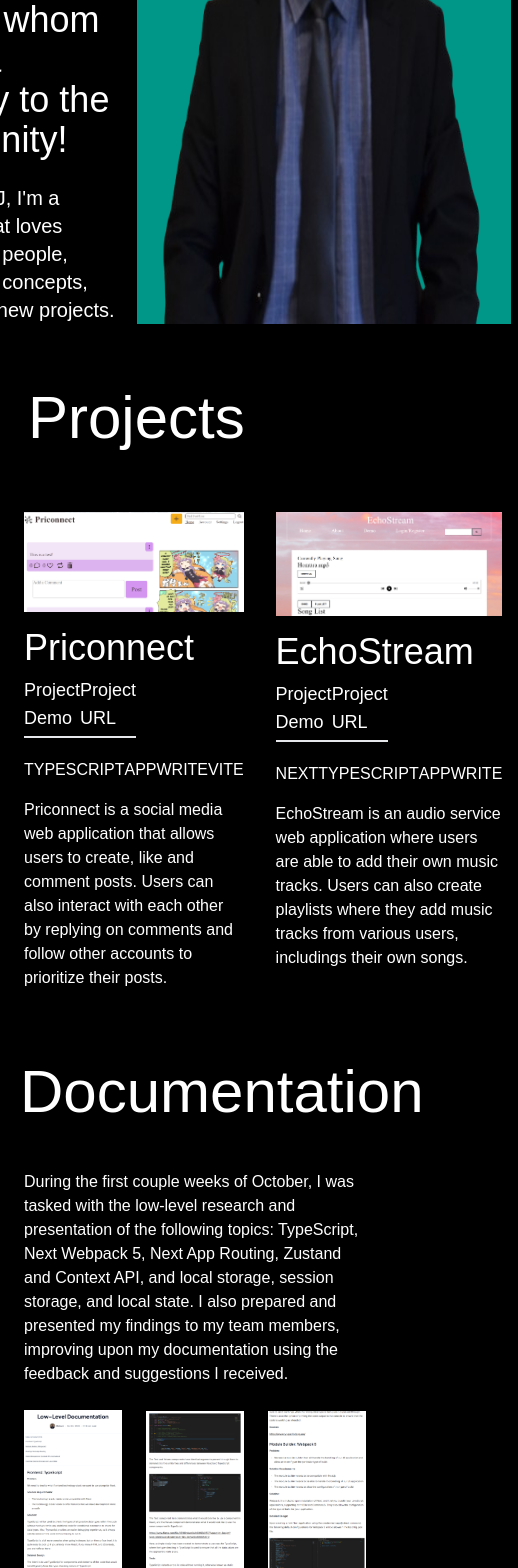
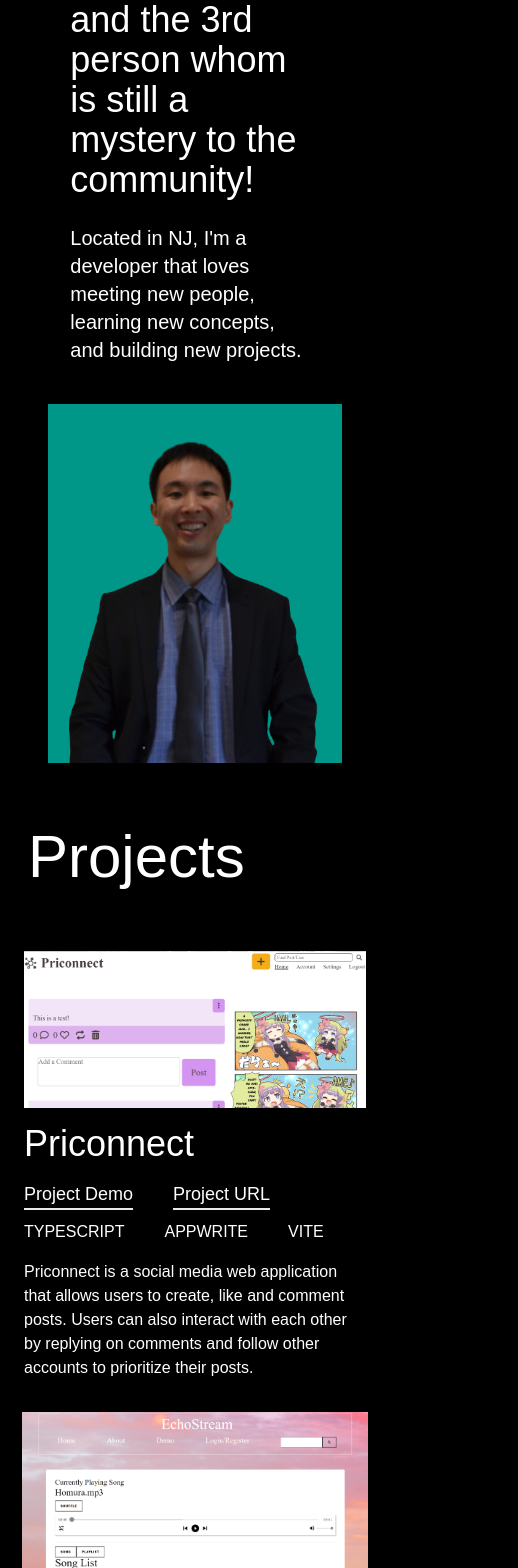
Before and after one commit to choir241/Richard-Choi-Tailwind-Application, a Next.js app: page / in a window 390 px wide. Shown: the part 432-2000 px from the top of the page, 518 px wide, since content can reach past the window. Built offline with nearby package versions, Linux system fonts and the light colour scheme; a web font is replaced by a local one.

Commit message:
add documentation assets and content, add mobile view styling for header, projects and documentation sections

```diff
--- a/components/Documentation.tsx
+++ b/components/Documentation.tsx
@@ -11,17 +11,17 @@ export default function Documentation(){
             <h2 className = "text-6xl my-12 px-5">Documentation</h2>
 
             <p className = "text-base px-6 pb-6">
-         During the first couple weeks of October, I was tasked with the
+             During the first couple weeks of October, I was tasked with the
           low-level research and presentation of the following topics:
           TypeScript, Next Webpack 5, Next App Routing, Zustand and Context API,
           and local storage, session storage, and local state. I also prepared
           and presented my findings to my team members, improving upon my
           documentation using the feedback and suggestions I received.
           </p>
-            <div className = "flex justify-evenly items-center">
-                <Image src = {documentation} alt = "" className = "w-1/4"/>
-                <Image src = {documentation1} alt = "" className = "w-1/4"/>
-                <Image src = {documentation2} alt = "" className = "w-1/4"/>
+            <div className = "flex justify-evenly items-center max-[800px]:flex-col">
+                <Image src = {documentation} alt = "" className = "w-1/4 max-[800px]:w-full max-[800px]:px-8"/>
+                <Image src = {documentation1} alt = "" className = "w-1/4 max-[800px]:w-full max-[800px]:px-8"/>
+                <Image src = {documentation2} alt = "" className = "w-1/4 max-[800px]:w-full max-[800px]:px-8"/>
             </div>
 
             <Link href = "https://choir.hashnode.dev/low-level-documentation" className = "border-b-2 text-lg pb-1 pt-8 mx-6">Documentation Link</Link>
--- a/components/Header.tsx
+++ b/components/Header.tsx
@@ -7,7 +7,7 @@ import profile from "../assets/profile.png";
 export default function Header() {
   return (
     <header className="p-2">
-      <section className="flex justify-between items-end px-7 pb-4">
+      <section className="flex justify-between items-end px-7 pb-4 mb-8 mt-2">
         <h2 className="text-4xl">RichardChoi</h2>
 
         <div className="flex">
@@ -30,7 +30,7 @@ export default function Header() {
         </div>
       </section>
 
-      <section className="flex justify-center">
+      <section className="flex justify-center max-[800px]:flex-col max-[800px]:items-center">
         <div
           className="flex flex-col justify-center w-4/6 mr-2"
         >
@@ -41,13 +41,14 @@ export default function Header() {
             the community!
           </h2>
 
-          <p className="text-xl px-1 mt-6">
+          <p className="text-xl px-1 mt-6 mb-10">
             Located in NJ, I'm a developer that loves meeting new people,
             learning new concepts, and building new projects.
           </p>
         </div>
 
         <Image
+          className = "max-[800px]:px-10"
           priority={true}
           src={profile}
           alt="professional profile snapshot of Richard Choi"
--- a/components/Projects.tsx
+++ b/components/Projects.tsx
@@ -43,20 +43,20 @@ export default function Projects(){
     return(
         <section id = "myProjects" className = "flex flex-col items-left p-2">
             <h2 className = "text-6xl my-12 px-5">Projects</h2>
-            <section className = "flex">
+            <section className = "flex max-[1000px]:flex-col max-[1000px]:items-center">
                 {projects.map((project: Project)=>{
                     return(
                         <section className = "p-4" key = {project.projectName}>
                             <Image src = {project.projectIMG} alt = {project.projectALT}/>
-                            <h3 className = "pt-4 text-4xl">{project.projectName}</h3>
-                            <div className = "flex justify-between w-2/6 mb-3">
-                                <Link href = {project.demoURL} className = "border-b-2 border-b-black-700 text-lg pb-1 pt-2">Project Demo</Link>
+                            <h3 className = "pt-4 text-4xl mb-4">{project.projectName}</h3>
+                            <div className = "mb-3">
+                                <Link href = {project.demoURL} className = "border-b-2 border-b-black-700 text-lg pb-1 pt-2 mr-10">Project Demo</Link>
                                 <Link href = {project.codeURL} className = "border-b-2 border-b-black-700 text-lg pb-1 pt-2">Project URL</Link>
                             </div>
-                            <div className = "flex justify-between w-2/5 mb-4">
+                            <div className = "mb-4">
                                 {project.projectTech.map((language: string)=>{
                                     return(
-                                        <span className = "uppercase text-base mt-2" key = {language}>
+                                        <span className = "uppercase text-base mt-2 mr-10" key = {language}>
                                             {language}
                                         </span>
                                     )
--- a/public/styles.css
+++ b/public/styles.css
@@ -14,7 +14,3 @@
     font-family: InterVariable, sans-serif;
   }
 }
-
-/* body * {
-  border: 3px solid white
-} */
```
